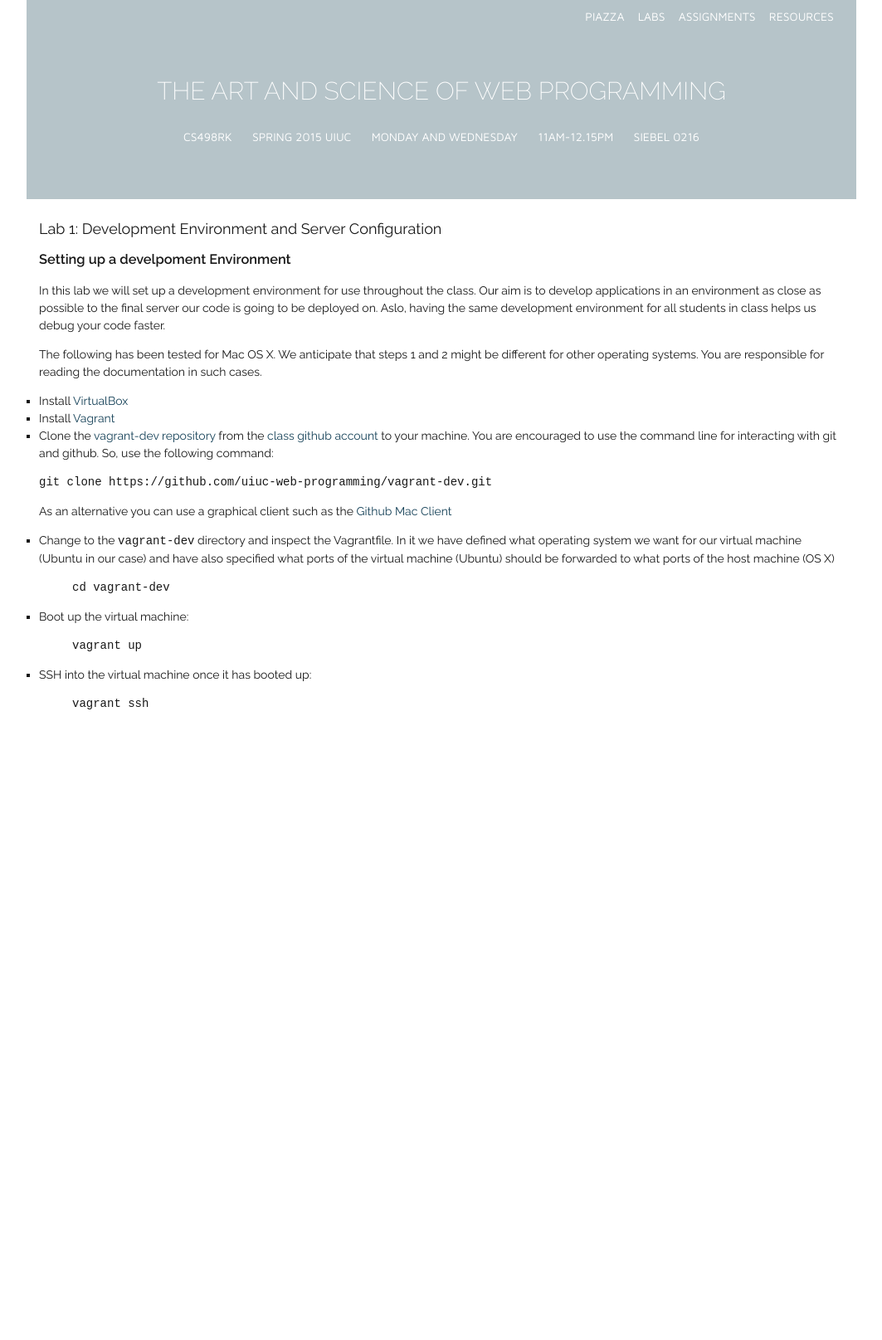
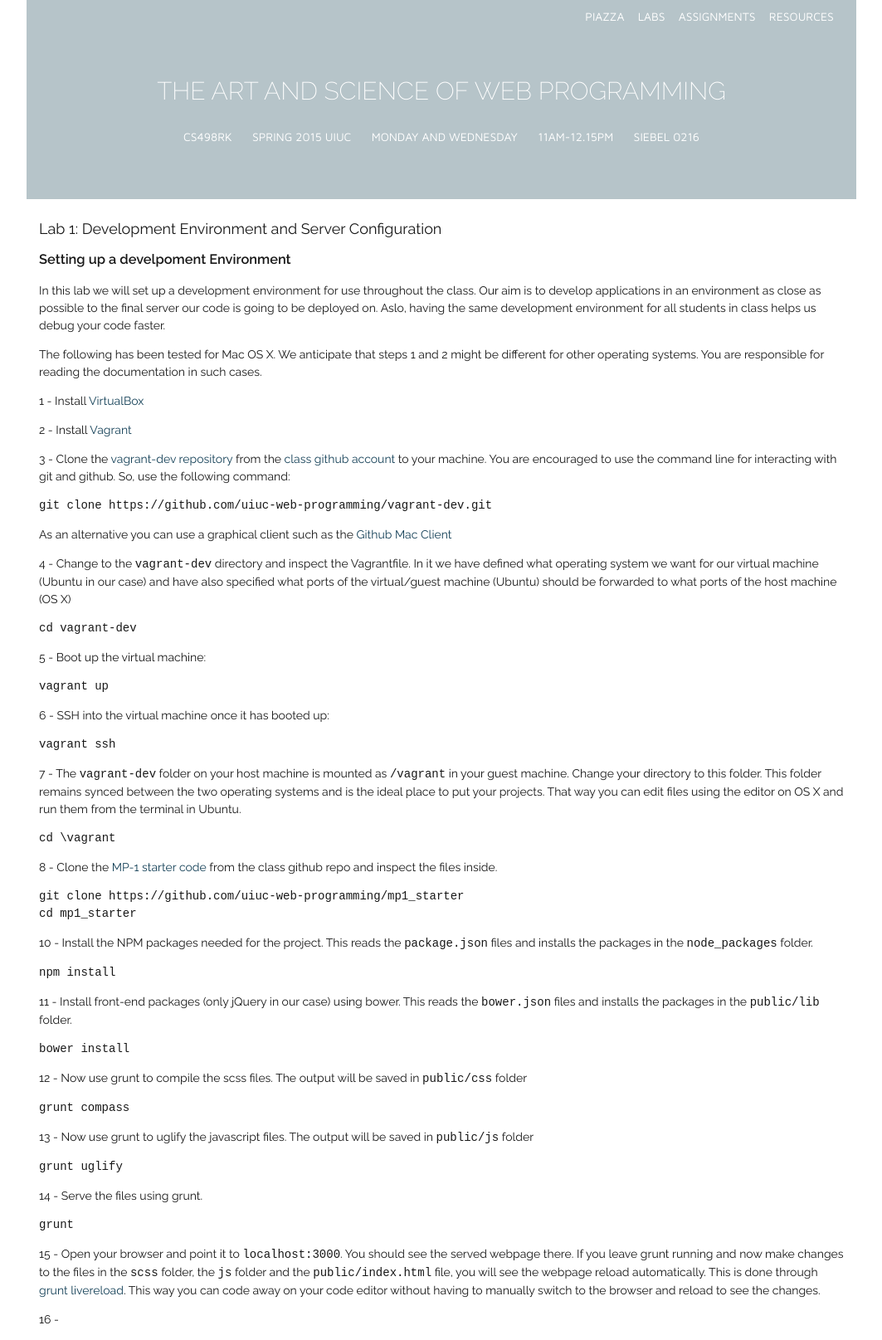
Before and after one commit to biplabdeka/fa2016, a Jekyll site: the page built from _posts/2015-1-28-Lab-1.md, in a window 1280 px wide. Shown: the whole page at 83% size, without its empty margins (108-1171 px from the left). Built offline with Jekyll 4.4.1, drawn with Linux system fonts in a browser that asks for light colours; Markdown is read by kramdown in place of the engine named in the settings; before the commit the page ends 900 px from its top, so only the background shows below that.

Commit message:
more changes

````diff
--- a/_posts/2015-1-28-Lab-1.md
+++ b/_posts/2015-1-28-Lab-1.md
@@ -9,26 +9,73 @@ In this lab we will set up a development environment for use throughout the clas
 
 The following has been tested for Mac OS X. We anticipate that steps 1 and 2 might be different for other operating systems. You are responsible for reading the documentation in such cases.
 
-- Install [VirtualBox](https://www.virtualbox.org/)
-- Install [Vagrant](https://www.vagrantup.com/)
--  Clone the [vagrant-dev repository](https://github.com/uiuc-web-programming/vagrant-dev.git) from the [class github account](https://github.com/uiuc-web-programming/) to your machine. You are encouraged to use the command line for interacting with git and github. So, use the following command:
+1 - Install [VirtualBox](https://www.virtualbox.org/)
+
+2 - Install [Vagrant](https://www.vagrantup.com/)
+
+3 -  Clone the [vagrant-dev repository](https://github.com/uiuc-web-programming/vagrant-dev.git) from the [class github account](https://github.com/uiuc-web-programming/) to your machine. You are encouraged to use the command line for interacting with git and github. So, use the following command:
 
 ```bash
 git clone https://github.com/uiuc-web-programming/vagrant-dev.git
 ```
 As an alternative you can use a graphical client such as the [Github Mac Client](https://mac.github.com/)
 
-- Change to the `vagrant-dev` directory and inspect the Vagrantfile. In it we have defined what operating system we want for our virtual machine (Ubuntu in our case) and have also specified what ports of the virtual machine (Ubuntu) should be forwarded to what ports of the host machine (OS X)
-{% highlight bash%}
+4 - Change to the `vagrant-dev` directory and inspect the Vagrantfile. In it we have defined what operating system we want for our virtual machine (Ubuntu in our case) and have also specified what ports of the virtual/guest machine (Ubuntu) should be forwarded to what ports of the host machine (OS X)
+
+```bash
 cd vagrant-dev
-{% endhighlight %}
+```
 
-- Boot up the virtual machine:
-{% highlight bash%}
+5 - Boot up the virtual machine:
+
+```bash
 vagrant up
-{% endhighlight %}
+```
+6 - SSH into the virtual machine once it has booted up:
 
-- SSH into the virtual machine once it has booted up:
-{% highlight bash%}
+```bash
 vagrant ssh
-{% endhighlight %}
+```
+
+7 - The `vagrant-dev` folder on your host machine is mounted as `/vagrant` in your guest machine. Change your directory to this folder. This folder remains synced between the two operating systems and is the ideal place to put your projects. That way  you can edit files using the editor on OS X and run them from the terminal in Ubuntu.
+
+```bash
+cd \vagrant
+```
+ 8 - Clone the [MP-1 starter code](https://github.com/uiuc-web-programming/mp1_starter) from the class github repo and inspect the files inside.
+
+```bash
+git clone https://github.com/uiuc-web-programming/mp1_starter
+cd mp1_starter
+```
+10 - Install the NPM packages needed for the project. This reads the `package.json` files and installs the packages in the `node_packages` folder.
+
+```bash
+npm install
+```
+
+11 - Install front-end packages (only jQuery in our case) using bower. This reads the `bower.json` files and installs the packages in the `public/lib` folder.
+
+```bash
+bower install
+```
+
+12 - Now use grunt to compile the scss files. The output will be saved in `public/css` folder
+
+```bash
+grunt compass
+```
+13 - Now use grunt to uglify the javascript files. The output will be saved in `public/js` folder
+
+```bash
+grunt uglify
+```
+
+14 - Serve the files using grunt.
+
+```bash
+grunt
+```
+15 - Open your browser and point it to `localhost:3000`. You should see the served webpage there. If you leave grunt running and now make changes to the files in the `scss` folder, the `js` folder and the `public/index.html` file, you will see the webpage reload automatically. This is done through [grunt livereload](https://github.com/gruntjs/grunt-contrib-watch#optionslivereload). This way you can code away on your code editor without having to manually switch to the browser and reload to see the changes.
+
+16 -
````
Also changed, not shown: _posts/2015-2-8-MP-1.md (+3 -3 lines).
